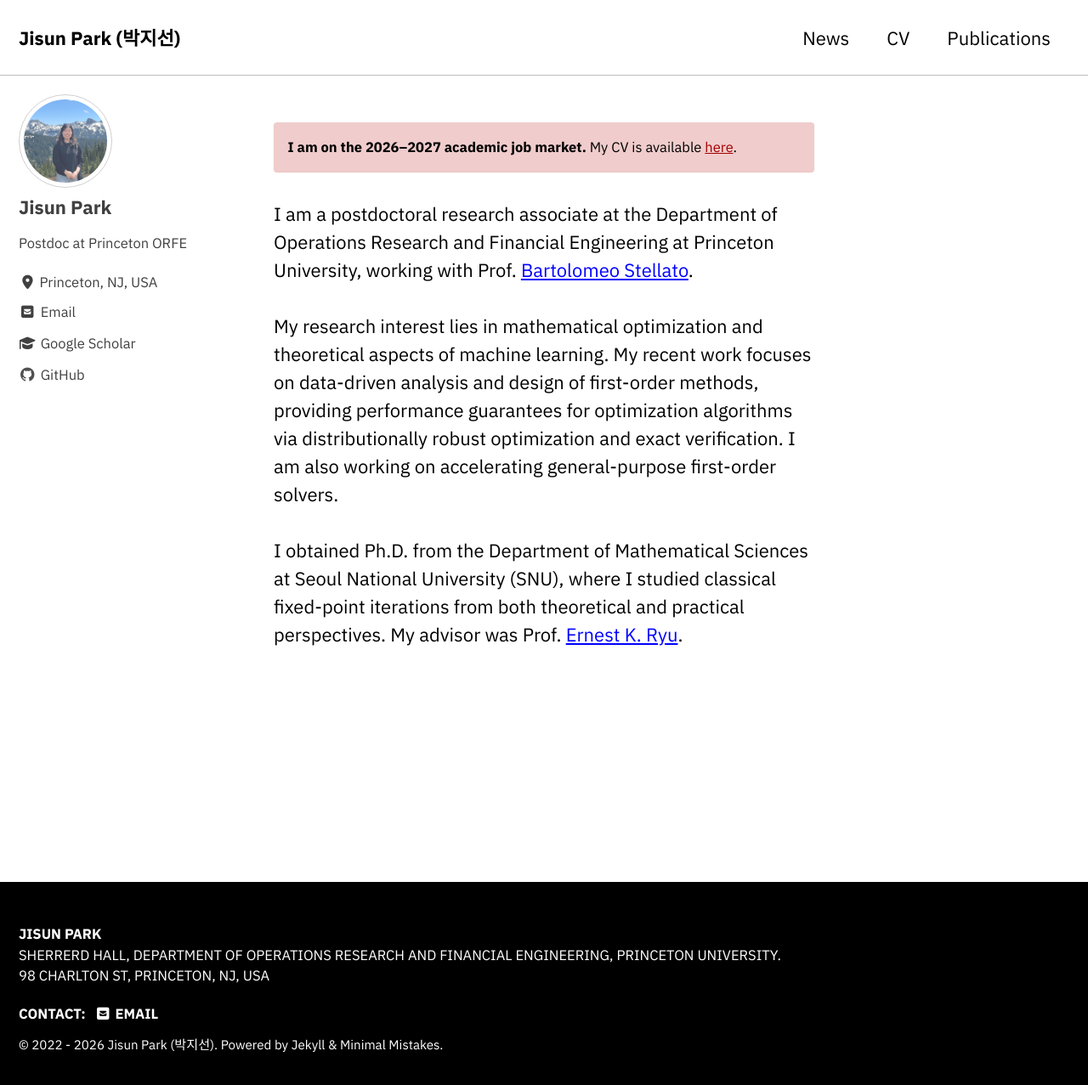
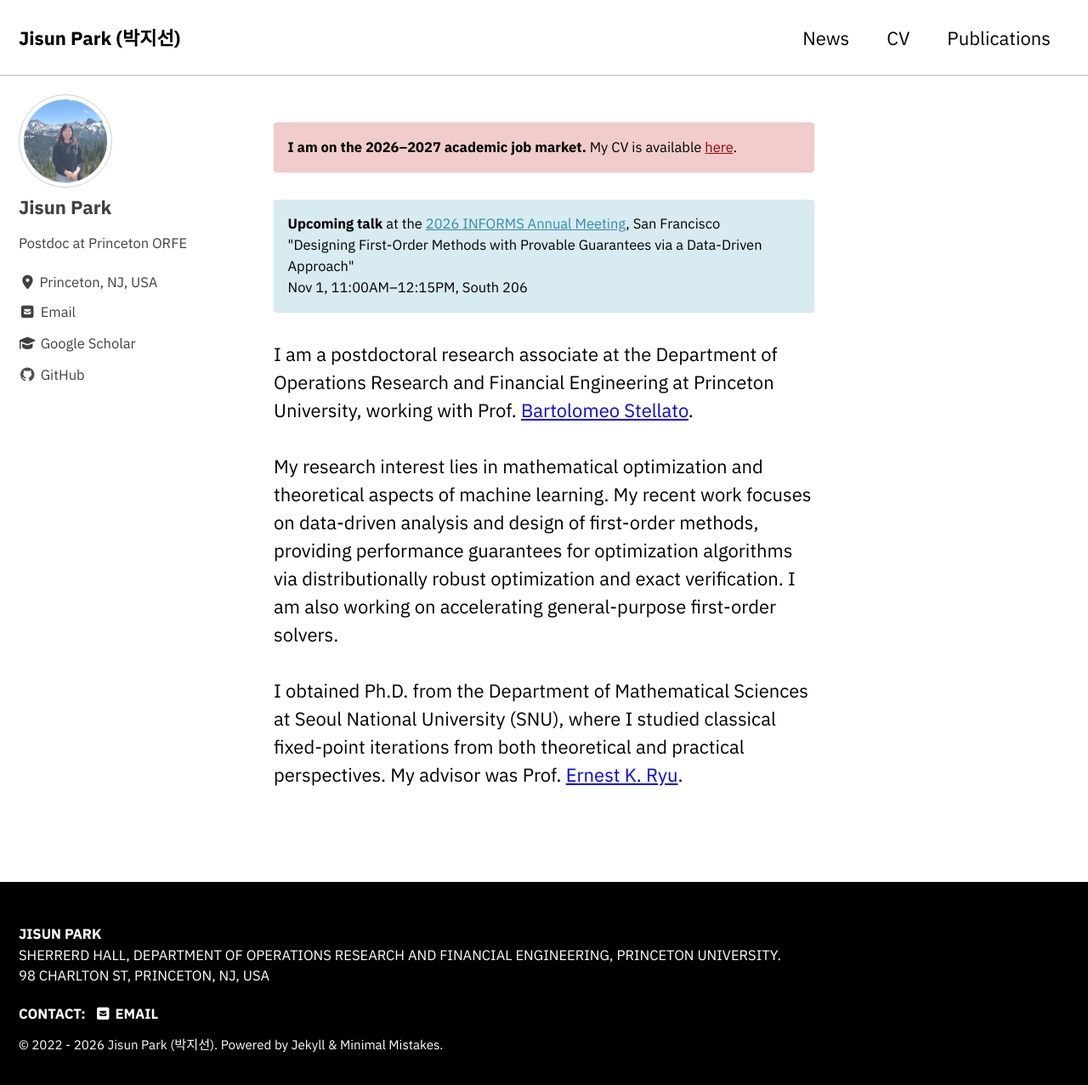
Before and after one commit to jisunp515/jisunp515.github.io, a Jekyll site: the page built from index.html, in a window 1280 px wide and 1286 px high. Shown: the top 1277 px of the window at 85% size. Built offline with Jekyll 4.4.1, drawn with Linux system fonts in a browser that asks for light colours; cached includes are drawn as plain includes; the list of posts is cut into pages by our own code.

Commit message:
Add upcoming INFORMS talk box to home
Co-Authored-By: Claude Opus 5.5 <noreply@anthropic.com>

```diff
--- a/index.html
+++ b/index.html
@@ -6,6 +6,13 @@ author_profile: true
 <body>
     <p class="notice--primary">
     <strong>I am on the 2026–2027 academic job market.</strong> My CV is available <a href="/assets/files/cv/cv.pdf">here</a>.
+    </p>
+    <p class="notice--info">
+    <strong>Upcoming talk</strong> at the <a href="https://meetings.informs.org/wordpress/annual/">2026 INFORMS Annual Meeting</a>, San Francisco
+    <br>
+    "Designing First-Order Methods with Provable Guarantees via a Data-Driven Approach"
+    <br>
+    Nov 1, 11:00AM–12:15PM, South 206
     </p>
     I am a postdoctoral research associate at the Department of Operations Research and Financial Engineering at Princeton University, working with Prof. <a href="https://stellato.io/">Bartolomeo Stellato</a>.
     <br>
```
